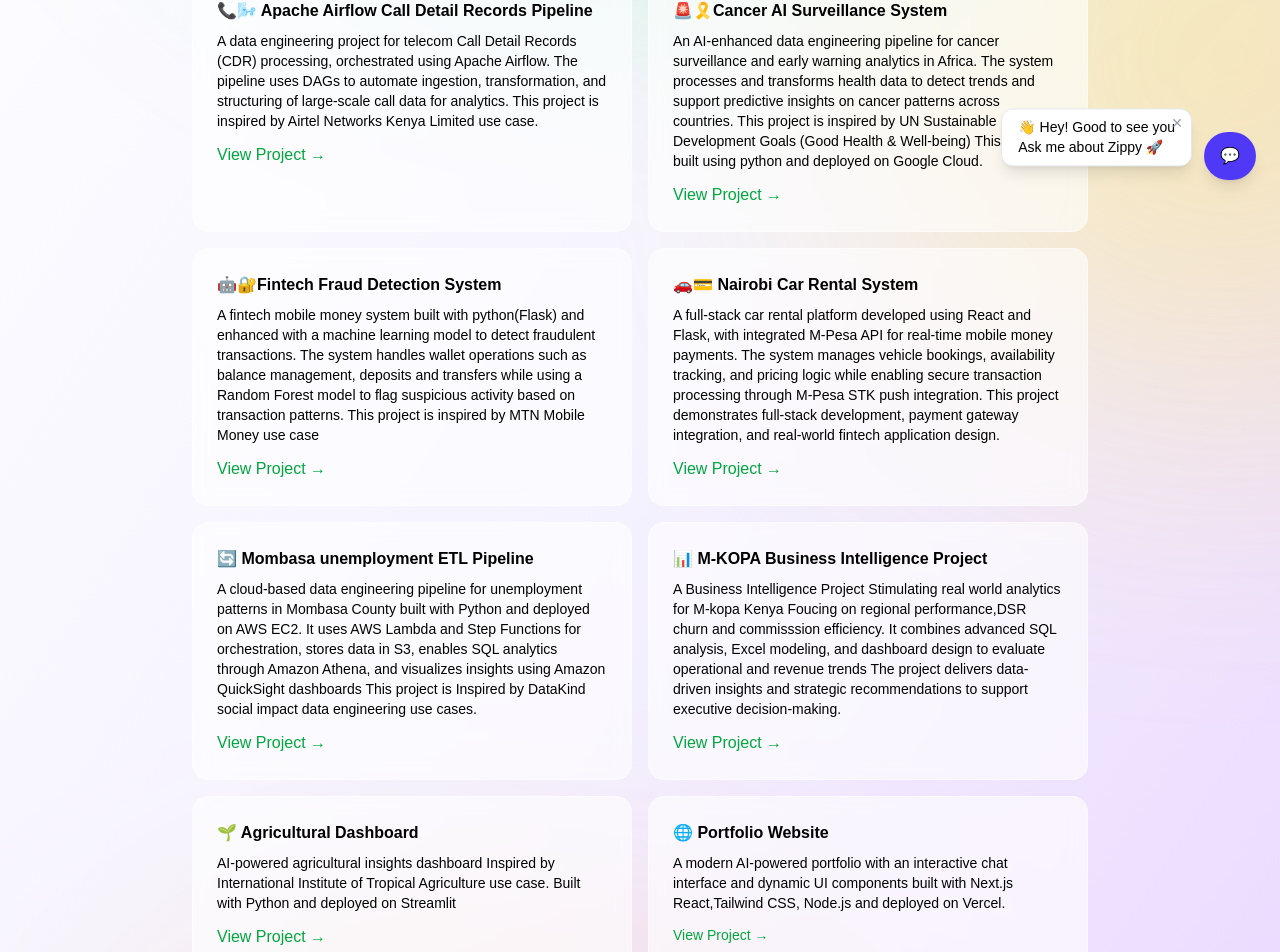
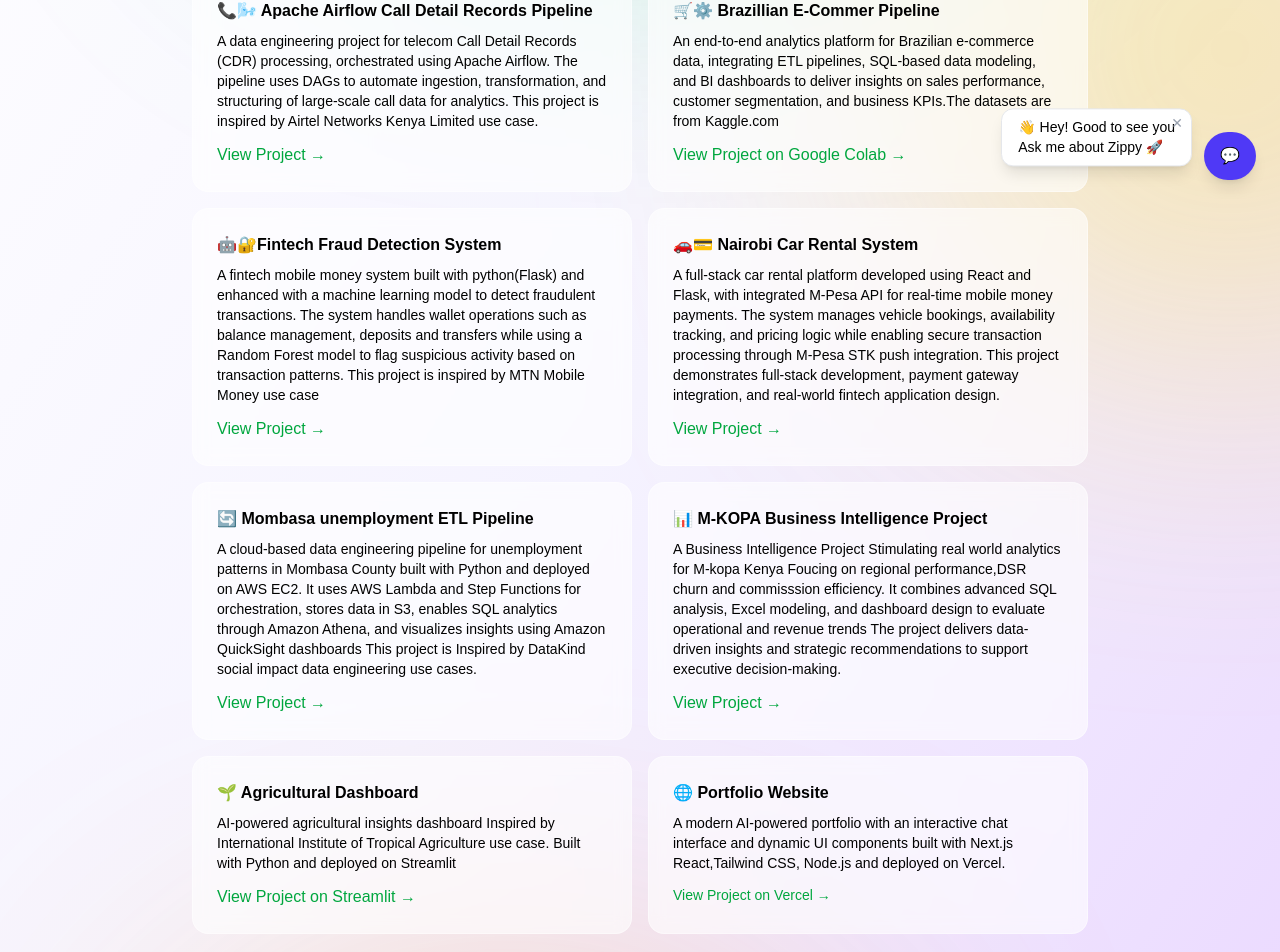
Before and after one commit to zipporahvaati/my-portfolio, a Next.js app: page / in a window 1280 px wide. Shown: the part 596-1548 px from the top of the page. Built offline with nearby package versions, Linux system fonts and the light colour scheme.

Commit message:
Update portfolio UI

```diff
--- a/app/page.tsx
+++ b/app/page.tsx
@@ -74,22 +74,20 @@
               </a>
             </div>
 			<div className="bg-white/60 backdrop-blur border border-white/40 p-6 rounded-2xl">
-              <h3 className="font-semibold"> 🚨🎗️Cancer AI Surveillance System  </h3>
+              <h3 className="font-semibold">🛒⚙️ Brazillian E-Commer Pipeline </h3>
               <p className="text-sm mt-2">
-			  An AI-enhanced data engineering pipeline for cancer surveillance and early warning analytics in Africa.
-			  The system processes and transforms health data to detect trends and support predictive insights on cancer patterns across countries.
-			  This project is inspired by UN Sustainable Development Goals (Good Health & Well-being)
-			  This project is built using python and deployed on Google Cloud.
-
+			  An end-to-end analytics platform for Brazilian e-commerce data, integrating ETL pipelines,
+			  SQL-based data modeling, and BI dashboards to deliver insights on sales performance,
+			  customer segmentation, and business KPIs.The datasets are from Kaggle.com
 
               </p>
 
               <a
-                href="https://iitasamplekpidashboard-ldjmxg6jehbwm4jqwofxrx.streamlit.app/"
+                href="https://colab.research.google.com/drive/137V_GAa2bfgUGyNBE09xWhhjnEfRG4N8#scrollTo=DBDmAlIpmuv8"
                 target="_blank"
                 className="inline-block mt-3 text-green-600 hover:text-indigo-500"
               >
-                View Project →
+                View Project on Google Colab →
               </a>
             </div>
 			<div className="bg-white/60 backdrop-blur border border-white/40 p-6 rounded-2xl">
@@ -173,7 +171,7 @@
                 target="_blank"
                 className="inline-block mt-3 text-green-600 hover:text-indigo-500"
               >
-                View Project →
+                View Project on Streamlit →
               </a>
             </div>
 
@@ -189,7 +187,7 @@
                 target="_blank"
                 className="inline-block mt-3 text-green-600 hover:text-indigo-500"
               >
-                View Project →
+                View Project on Vercel →
               </a>
 
               </p>
```
